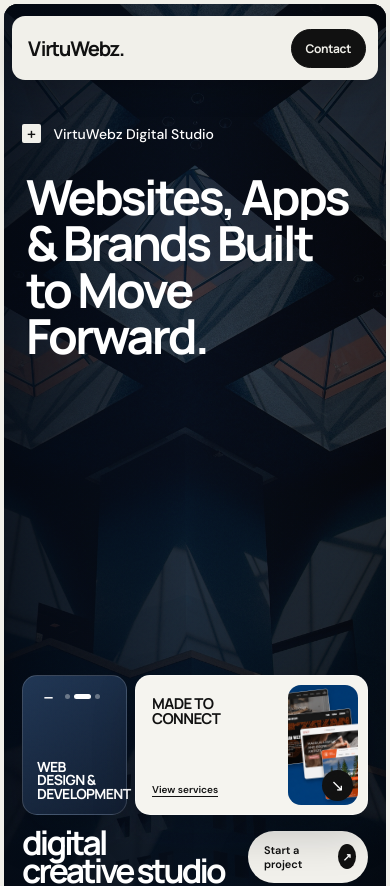
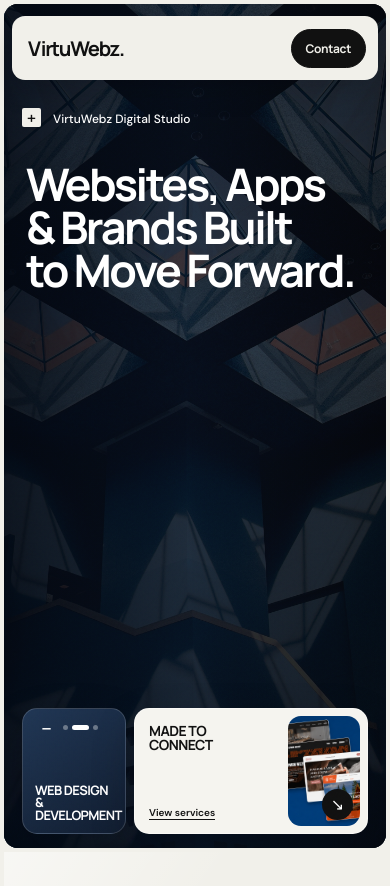
Before and after one commit to Absi0/virtuwebz, a Next.js app: page / in a window 390 px wide. Shown: the top 886 px of the page. Built offline with nearby package versions, Linux system fonts and the light colour scheme.

Commit message:
Fit original hero to mobile viewports

```diff
--- a/app/globals.scss
+++ b/app/globals.scss
@@ -1167,3 +1167,48 @@ a.footer-card:hover{background:#2d2d2d;transform:translateY(-3px)}
   .hero-photo{object-position:52% center}
   .hero-lockup>strong{font-size:clamp(28px,8.6vw,38px)}
 }
+
+/* Keep the complete hero inside tablet and phone viewports. */
+@media(max-width:800px){
+  .hero{
+    height:100svh;
+    min-height:700px;
+    max-height:950px;
+  }
+}
+
+@media(max-width:560px){
+  .hero{
+    height:100svh;
+    min-height:0;
+    max-height:none;
+    padding-bottom:14px;
+  }
+  .hero-kicker{top:104px;font-size:12px}
+  .hero .hero-copy{top:158px}
+  .hero h1{font-size:clamp(38px,11.5vw,52px);line-height:.96}
+  .hero-showcase{
+    left:18px;
+    right:18px;
+    bottom:14px;
+    width:auto;
+  }
+  .hero-feature-slider{
+    grid-template-columns:104px minmax(0,1fr);
+    height:126px;
+  }
+  .feature-title-card{padding:12px}
+  .feature-title-card>strong{font-size:13px}
+  .feature-detail-card{grid-template-columns:1fr 72px;padding:7px}
+  .feature-detail-card>div{padding:8px 4px 6px 7px}
+  .feature-detail-card strong{font-size:14px}
+  .feature-detail-card p{display:none}
+  .hero-lockup{display:none}
+}
+
+@media(max-width:560px) and (max-height:680px){
+  .hero-kicker{top:88px}
+  .hero .hero-copy{top:132px}
+  .hero h1{font-size:clamp(35px,10.6vw,46px)}
+  .hero-feature-slider{height:112px}
+}
```
